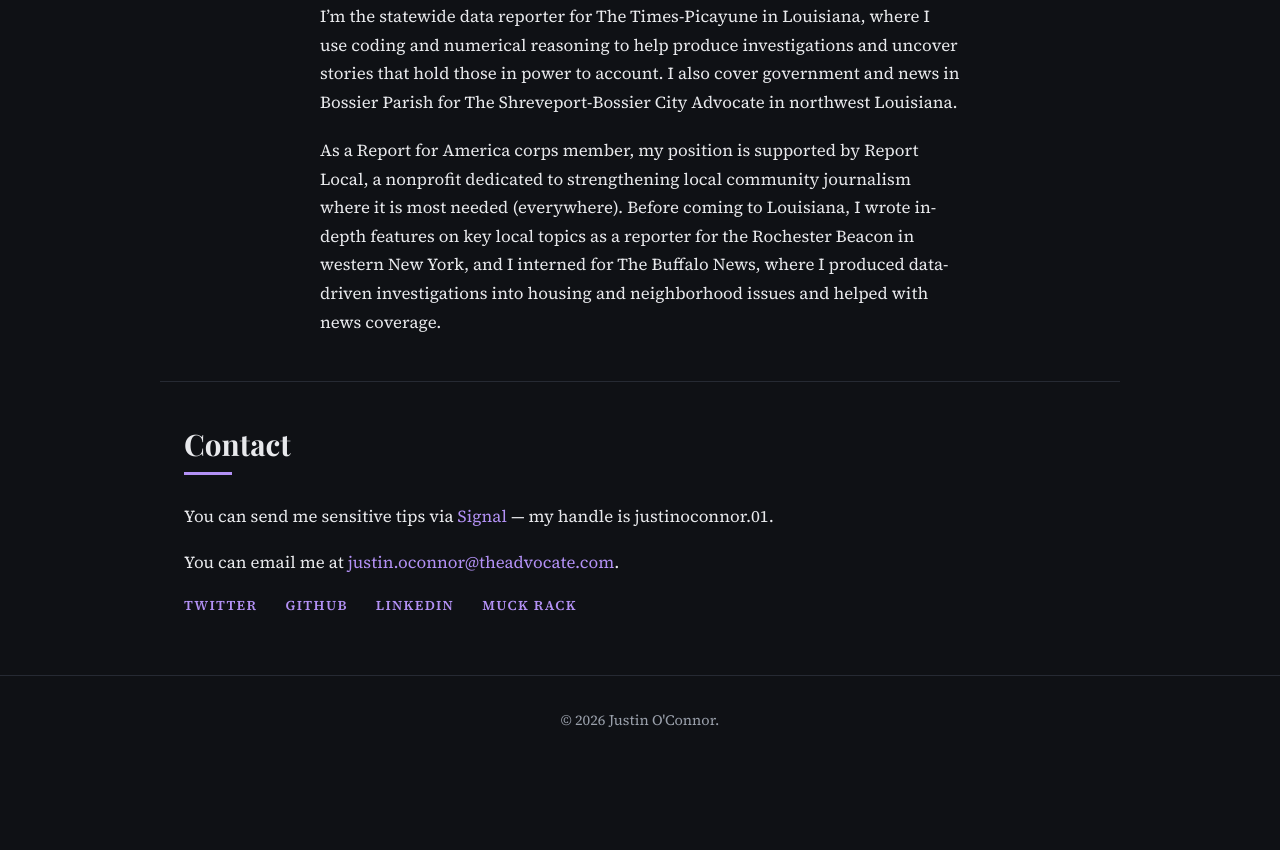
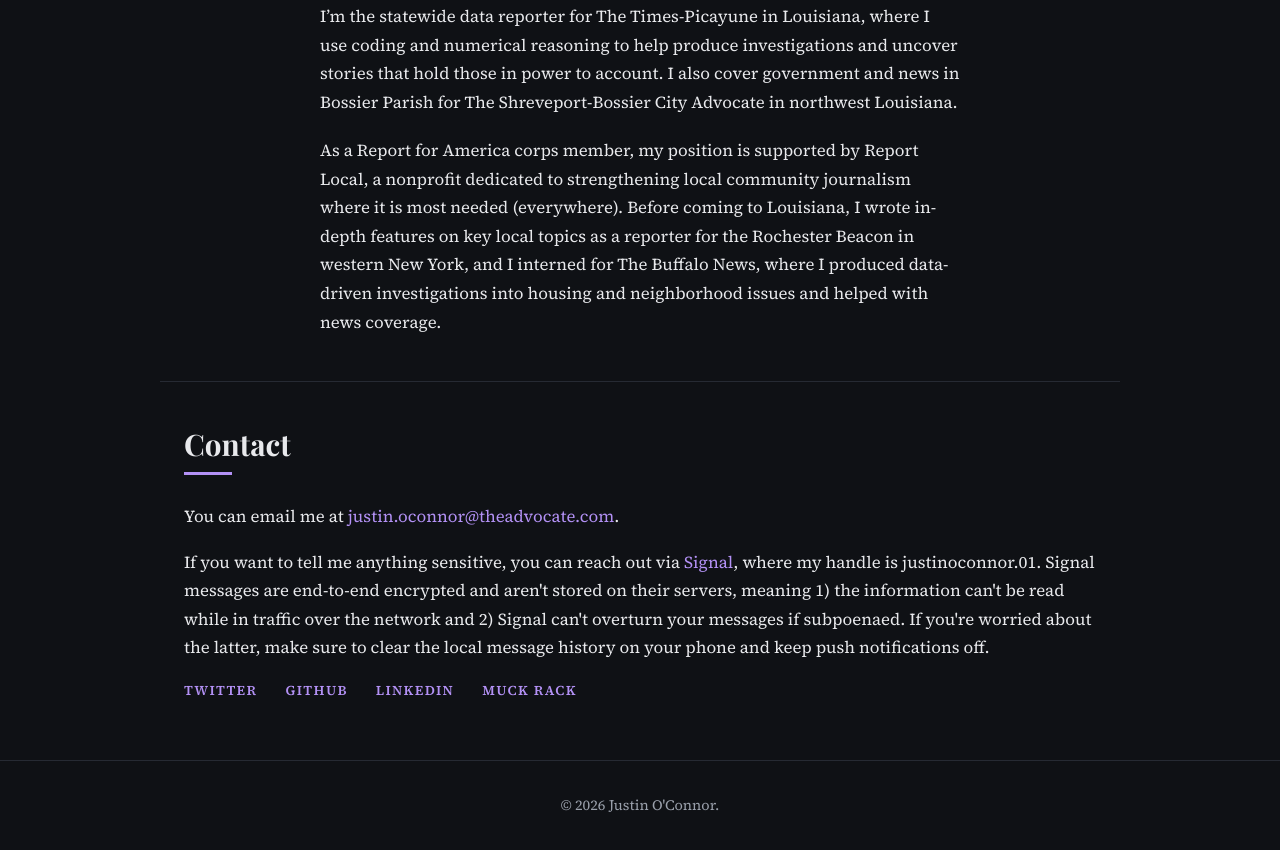
Before and after one commit to justin-oconnor/personal-website, a plain HTML site: page index.html in a window 1280 px wide. Shown: the part 452-1302 px from the top of the page. Before the commit the page ends 1216 px from the top, so only its background shows below. Drawn offline with nearby package versions, Linux system fonts and the light colour scheme; a web font is replaced by a local one.

Commit message:
added secure contact info

```diff
--- a/index.html
+++ b/index.html
@@ -32,8 +32,8 @@
 
   <section id="contact" class="section container">
     <h2>Contact</h2>
-    <p>You can send me sensitive tips via <a href="https://signal.me/#eu/CLYgpL_Rs-UZVgG_Oa8T5qMSgrvSLq-MUJr-Pe8bzYoSntF1qy1FKo13MyY91o_w" target="_blank" rel="noopener">Signal</a> — my handle is justinoconnor.01.</p>
     <p>You can email me at <a href="mailto:justin.oconnor@theadvocate.com">justin.oconnor@theadvocate.com</a>.</p>
+    <p>If you want to tell me anything sensitive, you can reach out via <a href="https://signal.me/#eu/CLYgpL_Rs-UZVgG_Oa8T5qMSgrvSLq-MUJr-Pe8bzYoSntF1qy1FKo13MyY91o_w" target="_blank" rel="noopener">Signal</a>, where my handle is justinoconnor.01. Signal messages are end-to-end encrypted and aren't stored on their servers, meaning 1) the information can't be read while in traffic over the network and 2) Signal can't overturn your messages if subpoenaed. If you're worried about the latter, make sure to clear the local message history on your phone and keep push notifications off.</p>
     <ul class="contact-list">
       <li><a href="https://x.com/ByJustinOConnor" target="_blank" rel="noopener">Twitter</a></li>
       <li><a href="https://github.com/justin-oconnor" target="_blank" rel="noopener">GitHub</a></li>
```
